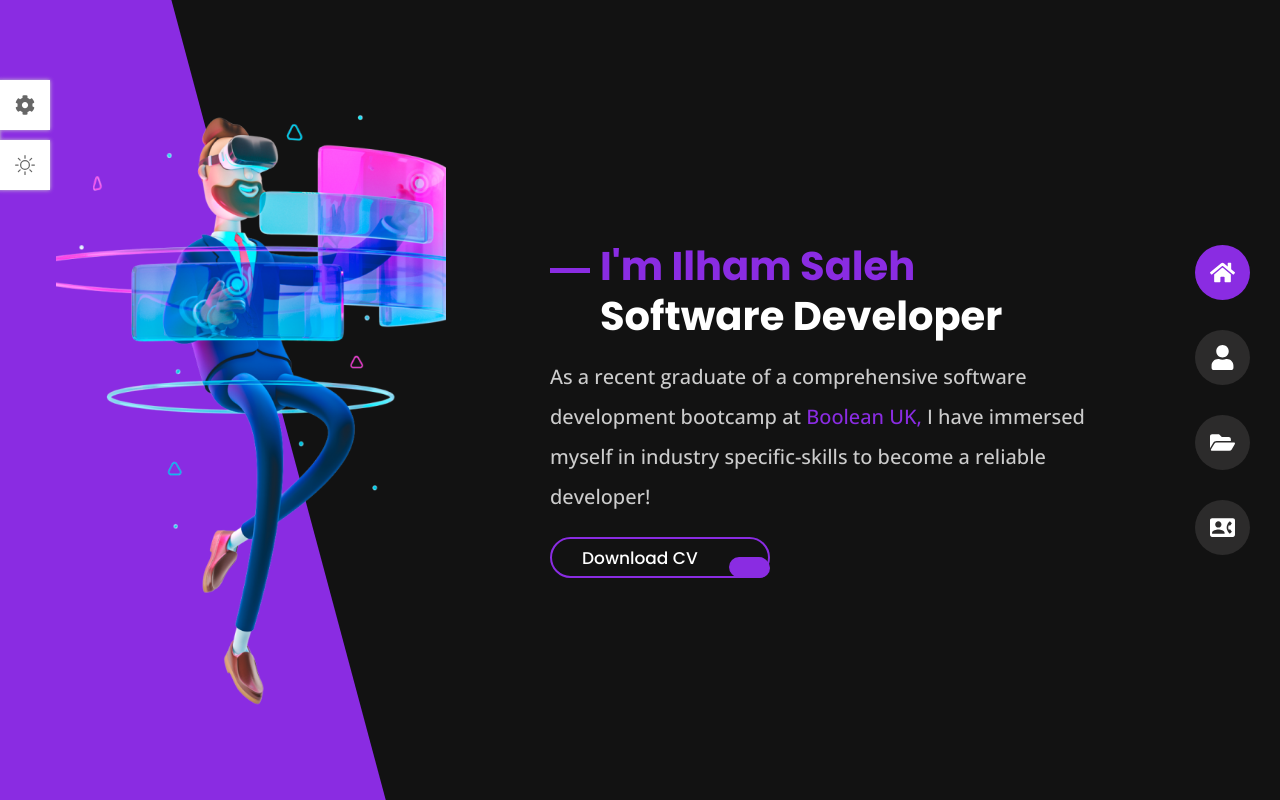
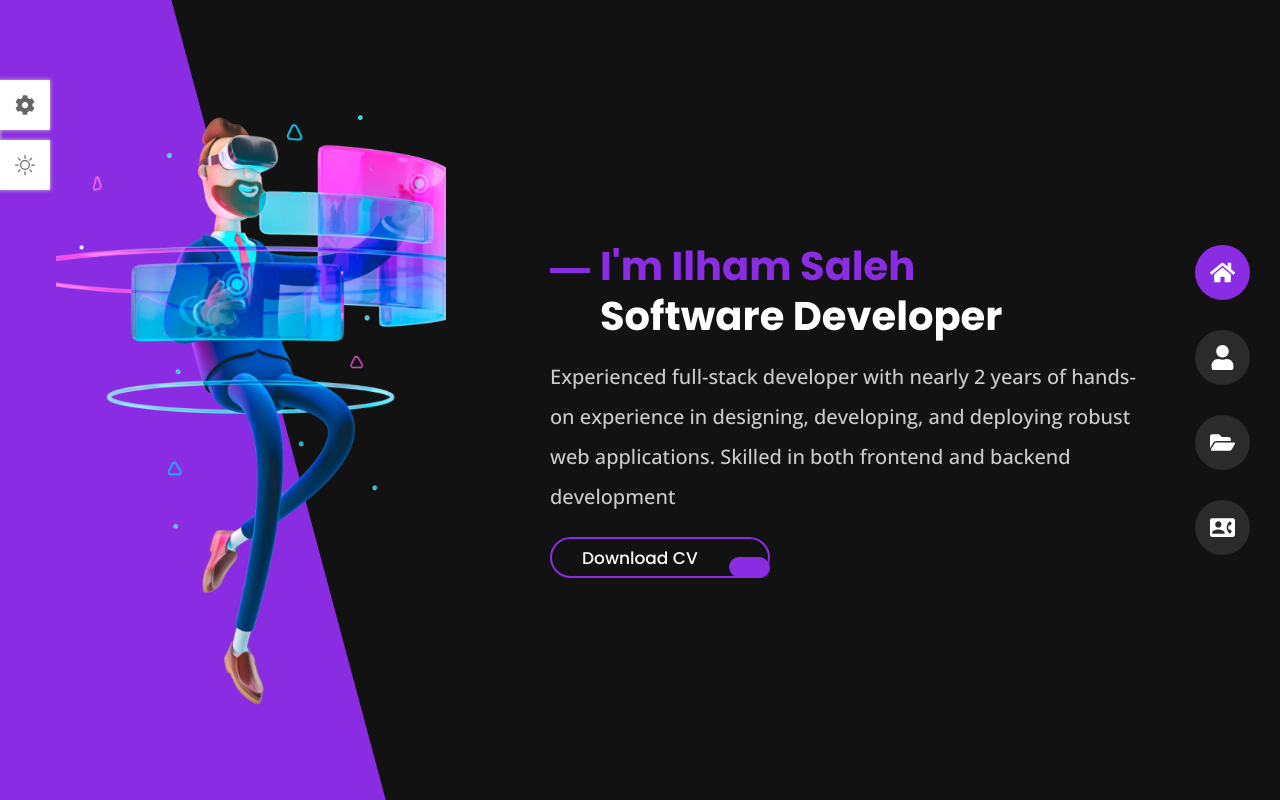
Before and after one commit to ilham-saleh/my-portfolio, a React (Vite) app: page / in a window 1280 px wide. Built offline with nearby package versions, Linux system fonts and the light colour scheme; some icons are missing.

Commit message:
Update home page information

```diff
--- a/src/Components/Home/Home.jsx
+++ b/src/Components/Home/Home.jsx
@@ -26,13 +26,9 @@ function Home() {
         </div>
         <div className="home-content">
           <p>
-            As a recent graduate of a comprehensive software development
-            bootcamp at{" "}
-            <a href="https://boolean.co.uk" target="_blank">
-              Boolean UK,
-            </a>{" "}
-            I have immersed myself in industry specific-skills to become a
-            reliable developer!
+            Experienced full-stack developer with nearly 2 years of hands-on
+            experience in designing, developing, and deploying robust web
+            applications. Skilled in both frontend and backend development
           </p>
         </div>
 
```
